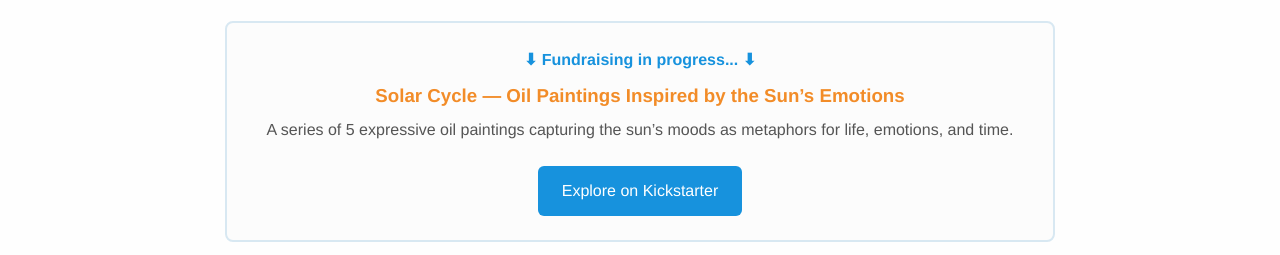
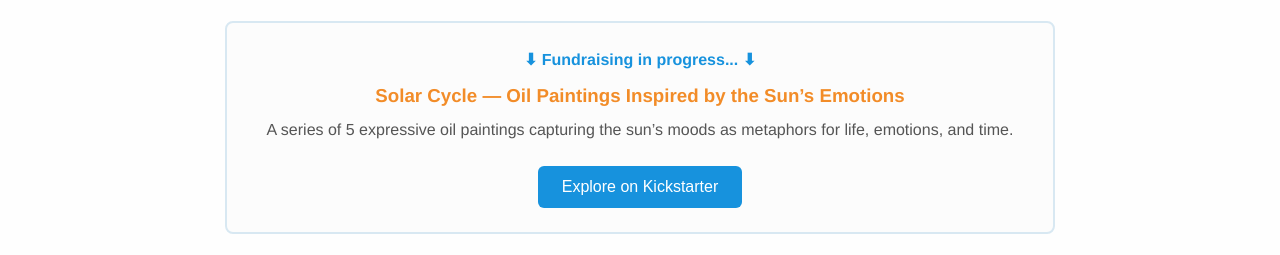
Before and after one commit to andriimuzhytskyi-art/a-m-art, a plain HTML site: page index.html in a window 1280 px wide. Shown: the part 284-539 px from the top of the page. Drawn offline with Linux system fonts and the light colour scheme.

Commit message:
Update index.html

```diff
--- a/index.html
+++ b/index.html
@@ -39,7 +39,14 @@
   <div class="campaign-content">
     <h3>Solar Cycle — Oil Paintings Inspired by the Sun’s Emotions</h3>
     <p>A series of 5 expressive oil paintings capturing the sun’s moods as metaphors for life, emotions, and time.</p>
-    <a class="campaign-button" href="https://www.kickstarter.com/projects/andriimuzhytskyi-art/solar-cycle-oil-paintings-inspired-by-the-suns-emotions" target="_blank">Explore on Kickstarter</a>
+    <form action="https://www.kickstarter.com/projects/andriimuzhytskyi-art/solar-cycle-oil-paintings-inspired-by-the-suns-emotions"
+      method="get"
+      target="_blank"
+      style="display: inline;">
+  <button type="submit" class="campaign-button">
+    Explore on Kickstarter
+  </button>
+</form>
   </div>
   </div>
 
```
